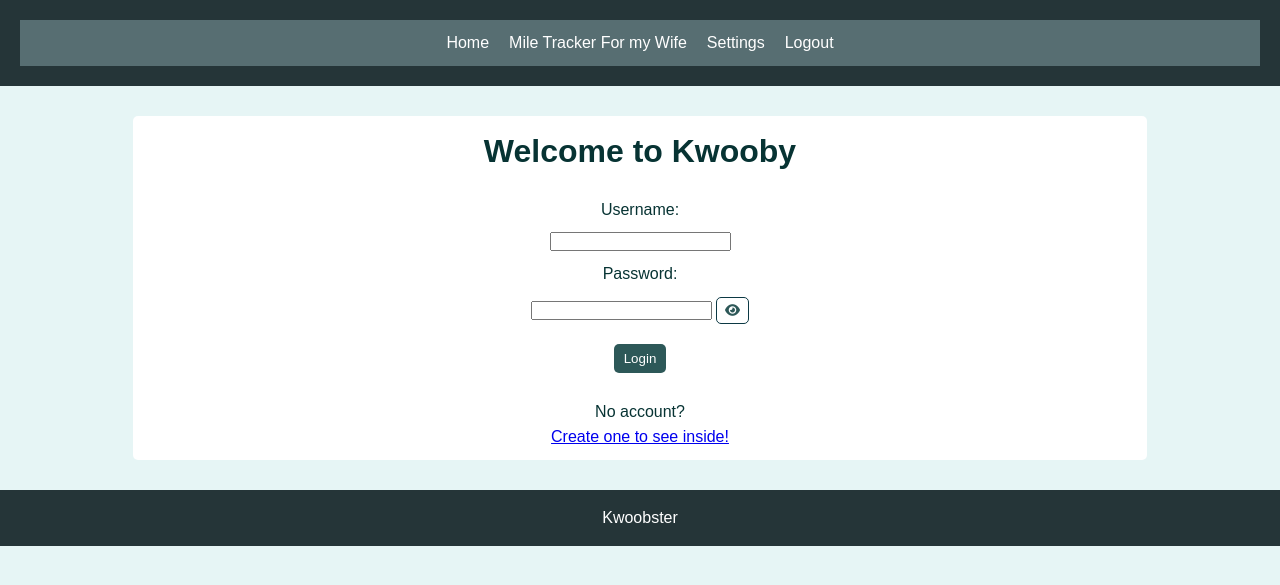
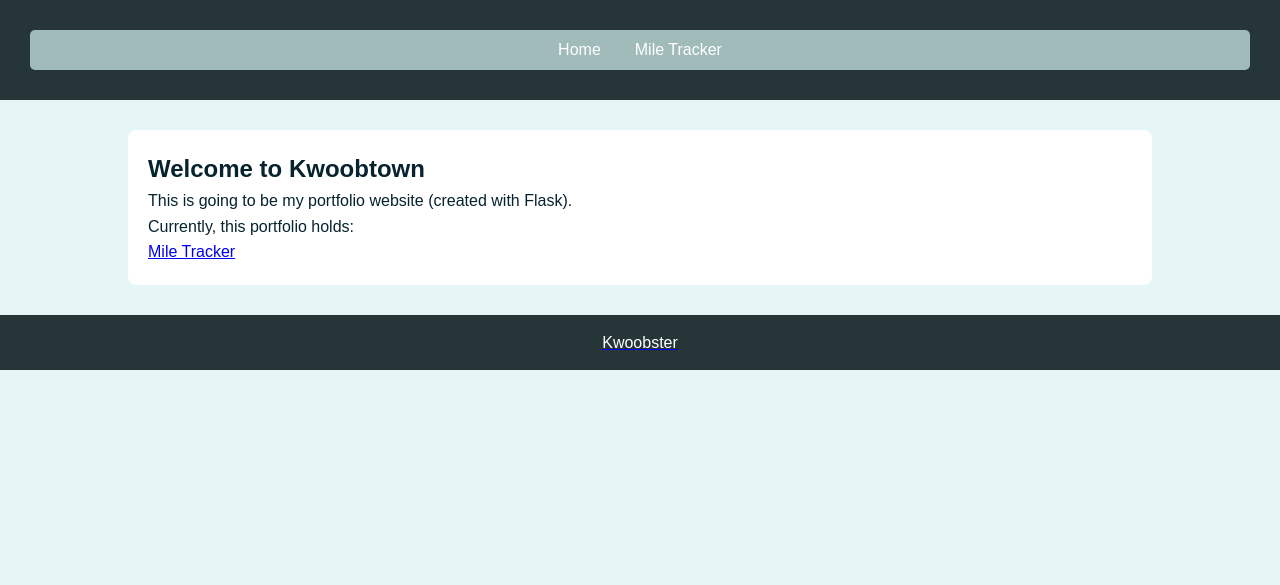
Before and after one commit to kwooby/kwooby, a Flask app: page / in a window 1280 px wide. Shown: the top 585 px of the page. Run offline with Flask 3, Linux system fonts and the light colour scheme; some libraries are stand-ins or nearby versions.

Commit message:
Refactored templates. Mile tracker is now separated from rest of portfolio. Portfolio folder added. CSS tweaks. See DEVNOTES for more details.

```diff
--- a/app.py
+++ b/app.py
@@ -72,10 +72,13 @@ def create_table():
 
 @app.route("/")
 def index():
-    return render_template('index.html')
+    return render_template('portfolio/index.html')
 
-@app.route("/register_user", methods=["GET", "POST"])
+@app.route("/mile-tracker/register_user", methods=["GET", "POST"])
 def register_user():
+    if request.method == "GET":
+        return render_template("mile-tracker/register-user.html")
+
     if request.method == "POST":
         username = request.form["username"]
         password = request.form["password"]
@@ -115,45 +118,40 @@ def register_user():
 
                 connection.commit()
 
-            return redirect(url_for("index"))
+            return redirect(url_for("login"))
 
         except psycopg2.IntegrityError:
             flash("Username already exists")
             return redirect(url_for("register_user"))
 
-    return render_template("register-user.html")
-
-@app.route("/login", methods=["POST"])
+@app.route("/mile-tracker/login", methods=["GET", "POST"])
 def login():
 
-    username = request.form["username"]
-    password = request.form["password"]
+    if request.method == "GET":
+        return render_template("mile-tracker/login.html")
 
-    user = get_user(username)
+    if request.method == "POST":
+        username = request.form["username"]
+        password = request.form["password"]
 
-    if user and check_password_hash(user["password_hash"], password):
-        session["authenticated"] = True
-        session["user_id"] = user["id"]
-        return redirect(url_for("home"))
-    else:
-        return render_template("index.html", error="Invalid username or password")
+        user = get_user(username)
+
+        if user and check_password_hash(user["password_hash"], password):
+            session["authenticated"] = True
+            session["user_id"] = user["id"]
+            return redirect(url_for('dashboard'))
+        else:
+            return render_template("mile-tracker/login.html", error="Invalid username or password")
 
 @app.route("/logout")
 def logout():
     session.clear()
     return redirect(url_for("index"))
 
-@app.route("/home")
-def home():
-    if not session.get("authenticated") or "user_id" not in session:
-        return redirect(url_for("index"))
-
-    return render_template("home.html")
-
 @app.route("/delete-run/<int:run_id>", methods=["POST"])
 def delete_run(run_id):
     if not session.get("authenticated") or "user_id" not in session:
-        return redirect(url_for("index"))
+        return redirect(url_for('login'))
 
     with get_db_connection() as connection:
         with connection.cursor() as cursor:
@@ -166,12 +164,12 @@ def delete_run(run_id):
 
     flash("Run deleted.")
 
-    return redirect("/mile-tracker")
+    return redirect("/mile-tracker/dashboard")
 
 @app.route("/log-details", methods=["POST"])
 def log_details():
     if not session.get("authenticated") or "user_id" not in session:
-        return redirect(url_for("index"))
+        return redirect(url_for('login'))
 
     user_id = session["user_id"]
 
@@ -181,7 +179,7 @@ def log_details():
         miles = float(request.form["miles"])
     except ValueError:
         flash("Please enter a number")
-        return redirect("/mile-tracker")
+        return redirect("/mile-tracker/dashboard")
 
     run_date = request.form["run_date"]
 
@@ -195,22 +193,22 @@ def log_details():
         connection.commit()
 
     flash("Miles logged successfully!")
-    return redirect('/mile-tracker')
+    return redirect('/mile-tracker/dashboard')
 
 @app.route("/log-photos", methods=["POST"])
 def log_photos():
     if not session.get("authenticated") or "user_id" not in session:
-        return redirect(url_for("index"))
+        return redirect(url_for('login'))
 
     photo = request.files["log_photos"]
 
     if photo.filename == "":
         flash("Please select a photo")
-        return redirect('/mile-tracker')
+        return redirect('/mile-tracker/dashboard')
 
     if not allowed_file(photo.filename):
         flash("Invalid file type")
-        return redirect('/mile-tracker')
+        return redirect('/mile-tracker/dashboard')
 
     filename = secure_filename(photo.filename)
     unique_filename = str(uuid.uuid4()) + "_" + filename
@@ -236,11 +234,11 @@ def log_photos():
 
     flash('Photo logged successfully!')
 
-    return redirect('/mile-tracker')
+    return redirect('/mile-tracker/dashboard')
 
 def get_runs(user_id, activity=None, page=1, history=False, year=None):
 
-    runs_per_page = 5
+    runs_per_page = 6
     offset = (page - 1) * runs_per_page
 
     where_clauses = ["user_id = %s"]
@@ -274,7 +272,12 @@ def get_runs(user_id, activity=None, page=1, history=False, year=None):
     if history:
         return runs
 
-    return runs, len(runs) == runs_per_page
+    has_next_runs = len(runs) > runs_per_page
+
+    if has_next_runs:
+        runs=runs[:runs_per_page]
+
+    return runs, has_next_runs
 
 def get_photos(user_id, page=1):
 
@@ -396,7 +399,7 @@ def get_user(username):
 @app.route("/runs-history")
 def runs_history():
     if not session.get("authenticated") or "user_id" not in session:
-        return redirect(url_for("index"))
+        return redirect(url_for('login'))
 
     user_id = session["user_id"]
 
@@ -422,7 +425,7 @@ def runs_history():
         run["formatted_date"] = run["run_date"].strftime("%b %d, %Y")
 
     return render_template(
-        "runs-history.html",
+        "mile-tracker/runs-history.html",
         runs=runs,
         user=display_user,
         total_miles=total_miles,
@@ -430,11 +433,11 @@ def runs_history():
         years=years,
         )
 
-@app.route("/mile-tracker")
-def mile_tracker():
+@app.route("/mile-tracker/dashboard")
+def dashboard():
 
     if not session.get("authenticated") or "user_id" not in session:
-        return redirect(url_for("index"))
+        return redirect(url_for('login'))
 
     user_id = session["user_id"]
 
@@ -476,7 +479,7 @@ def mile_tracker():
     monthly_miles = get_monthly_miles(user_id, year=selected_year)
 
     return render_template(
-        "mile-tracker.html",
+        "mile-tracker/dashboard.html",
         runs=runs,
         photos=photos,
         user=display_user,
@@ -490,17 +493,17 @@ def mile_tracker():
         years=years
     )
 
-@app.route("/settings")
+@app.route("/mile-tracker/settings")
 def settings():
     if not session.get("authenticated") or "user_id" not in session:
-        return redirect(url_for("index"))
+        return redirect(url_for('login'))
 
     user_id= session["user_id"]
 
     display_user=get_username(user_id)
 
     return render_template(
-        "settings.html",
+        "mile-tracker/settings.html",
         user=display_user,
     )
 
@@ -516,4 +519,4 @@ def debug_users():
 create_table()
 
 if __name__ == "__main__":
-    app.run(debug=True)
+    app.run()
--- a/static/script.js
+++ b/static/script.js
@@ -3,8 +3,7 @@ console.log("JavaScript connected!")
 const password = document.getElementById("password")
 const button = document.getElementById("show-password")
 
-const logRunForm = document.querySelector(".log-details");
-const confirmDelete = document.querySelector(".delete-log");
+const confirmDelete = document.querySelector(".delete-form");
 
 if (button) {
     button.addEventListener("click", function() {
--- a/static/style.css
+++ b/static/style.css
@@ -13,24 +13,34 @@ body {
     line-height: 1.6;
 }
 
+li {
+    list-style: none;
+}
+
 /* Header */
 header {
     background-color: #253538;
-    color: white;
     padding: 20px;
     text-align: center;
 }
 
 /* Navigation */
 nav {
-    background-color: #576e72;
     padding: 10px;
 }
 
+nav li {
+    border-radius: 5px;
+    padding: 7px;
+}
+
 nav ul {
+    background-color: #a1bbbb;
     list-style: none;
     display: flex;
     justify-content: center;
+    align-items: center;
+    border-radius: 5px;
     gap: 20px;
 }
 
@@ -40,7 +50,30 @@ nav a {
 }
 
 nav a:hover {
-    color: #ff9900;
+    color: #003342;
+}
+
+.small-history-container a:visited {
+    color: rgb(0, 66, 165);
+}
+
+.dropdown {
+    position: relative;
+}
+
+.dropdown-menu {
+    display: none;
+    position: absolute;
+    top: 100%;
+    left: 0;
+    border-radius: 0 0 5px 5px;
+    list-style: none;
+    padding: 0;
+    margin: 0;
+}
+
+.dropdown:hover .dropdown-menu {
+    display: block;
 }
 
 /* Main content */
--- a/templates/index.html
+++ b/templates/mile-tracker/login.html
@@ -1,4 +1,4 @@
-{% extends "base.html" %}
+{% extends 'portfolio/base.html' %}
 
 {% block title %}Login{% endblock %}
 
@@ -6,7 +6,7 @@
 <div class="login-landing">
     <h1 class="welcome-title">Welcome to Kwooby</h1>
 
-        <form class="login" action="/login" method="POST">
+    <form class="login" action="/mile-tracker/login" method="POST">
 
         <label for="username">Username:</label>
         <input type="text" id="username" name="username" maxlength="20" required>
--- a/templates/register-user.html
+++ b/templates/mile-tracker/register-user.html
@@ -1,4 +1,4 @@
-{% extends 'base.html' %}
+{% extends 'portfolio/base.html' %}
 
 {% block title %}Create Account{% endblock %}
 
--- a/templates/settings.html
+++ b/templates/mile-tracker/settings.html
@@ -1,4 +1,4 @@
-{% extends 'base.html' %}
+{% extends 'portfolio/base.html' %}
 
 {% block title %}Settings{% endblock %}
 
--- a/templates/base.html
+++ b/templates/portfolio/base.html
@@ -12,10 +12,20 @@
 <header>
     <nav>
         <ul class="nav-bar">
-            <li><a href ="{{ url_for('home') }}">Home</a></li>
-            <li><a href="{{ url_for('mile_tracker') }}">Mile Tracker For my Wife</a></li>
-            <li><a href="{{ url_for('settings') }}">Settings</a></li>
-            <li><a href="{{  url_for('logout') }}">Logout</a></li>
+
+            <li><a href ="{{ url_for('index') }}">Home</a></li>
+
+            <li class="dropdown">
+                <a href="{{ url_for('dashboard') }}">Mile Tracker</a>
+
+                <ul class="dropdown-menu">
+                    <li><a href="{{ url_for('dashboard') }}">Dashboard</a></li>
+                    <li><a href="{{ url_for('runs_history') }}">History</a></li>
+                    <li><a href="{{ url_for('settings') }}">Settings</a></li>
+                    <li><a href="{{  url_for('logout') }}">Logout</a></li>
+                </ul>
+            </li>
+
         </ul>
     </nav>
 </header>
--- /dev/null
+++ b/templates/portfolio/index.html
@@ -0,0 +1,17 @@
+{% extends 'portfolio/base.html' %}
+
+{% block title %}Home{% endblock %}
+
+{% block content %}
+
+<section class="welcome-page">
+    <h1>Welcome to Kwoobtown</h1>
+    <p>This is going to be my portfolio website (created with Flask).</p>
+    <p>Currently, this portfolio holds: </p>
+
+    <ul class="project-list">
+        <li><a href="{{ url_for('dashboard') }}">Mile Tracker</li>
+    </ul>
+</section>
+
+{% endblock %}
```
Also changed, not shown: other parts of static/style.css (+54 -7 lines), DEVNOTES.md (+62 -3 lines), templates/home.html (deleted, +0 -12 lines), templates/mile-tracker/dashboard.html (renamed from templates/mile-tracker.html, +25 -13 lines), templates/mile-tracker/runs-history.html (added, +52 -0 lines), templates/runs-history.html (deleted, +0 -49 lines).
